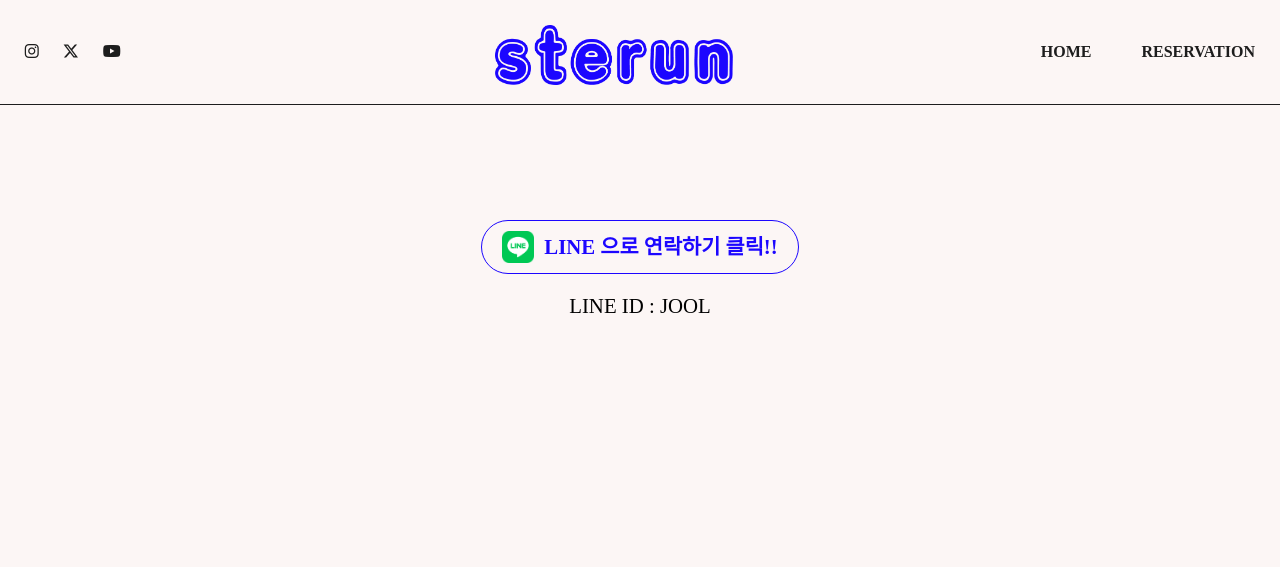
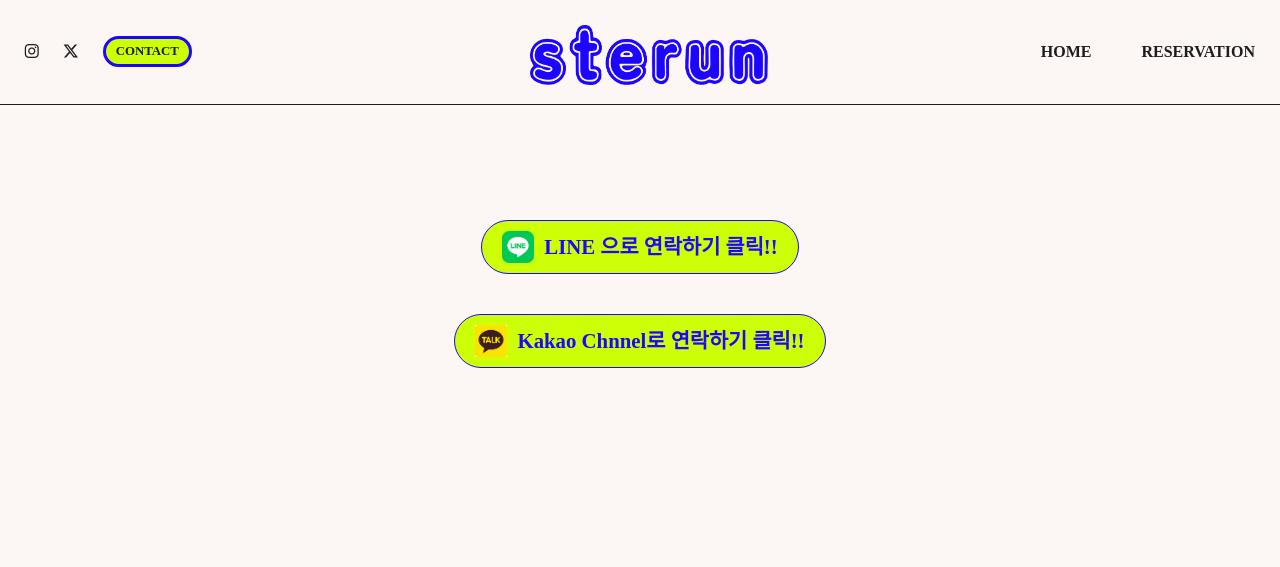
Before and after one commit to khw0512/jool-booking, a Django app: page /sterna/contact/ in a window 1280 px wide. Shown: the top 567 px of the page. Run offline with Django 4.2, Linux system fonts and the light colour scheme; some libraries are stand-ins or nearby versions; some web fonts are replaced.

Commit message:
202407051827

```diff
--- a/static/css/sterna.css
+++ b/static/css/sterna.css
@@ -574,7 +574,7 @@ img {
   font-weight: bold;
   transition: 0.2s;
   color:var(--nav-text-color);
-  background-color: var(--nav-bg-color);
+  background-color: var(--button-bg-color);
   padding: 10px 20px 10px 20px;
   border-radius: 30px;
   border: var(--background-color) solid 1px;
@@ -588,6 +588,23 @@ img {
   padding: 10px 20px 10px 20px;
   border-radius: 30px;
   cursor: pointer;
+}
+
+.contact-button-nav {
+    color:var(--text-color-black);
+    transition: 0.2s;
+    font-size: 0.8rem;
+    font-weight: bold;
+    padding: 5px 10px 5px 10px;
+    border: solid var(--nav-text-color);
+    border-radius: 20px;
+    background-color:var(--button-bg-color);
+}
+
+.contact-button-nav:hover {
+    color: var(--white-color);
+    border-radius: 20px;
+    background-color: var(--background-color);
 }
 
 .reserv-noti {
@@ -821,6 +838,10 @@ img {
         font-size:1.2rem;
     }
 
+    .contact-text {
+        font-size: 0.8rem;
+    }
+
 }
 
 /* ------------ MEDIA END -------------- */
--- a/templates/contact.html
+++ b/templates/contact.html
@@ -20,19 +20,20 @@
   <body>
     <nav class="navbar">
       <ul class="navbar-icons">
-        <li>
+        <li style="line-height:2rem;">
           <a href="https://www.instagram.com/joollab/" target="_blank">
             <i class="fab fa-instagram"></i>
           </a>
         </li>
-        <li>
+        <li style="line-height:2rem;">
           <a href="https://www.x.com/Jason9835958008" target="_blank">
             <i class="fa-brands fa-x-twitter"></i>
           </a>
         </li>
         <li>
-          <a href="https://www.youtube.com" target="_blank">
-            <i class="fab fa-youtube"></i>
+          <!--a href="https://www.youtube.com" target="_blank"> <i class="fab fa-youtube"></i> </a-->
+          <a href="{% url "reservation:contact" %}">
+            <p class="contact-button-nav">CONTACT</p>
           </a>
         </li>
       </ul>
@@ -60,7 +61,7 @@
 
       <div class="navbar-space"></div>
       <div style="min-height: 100vh" class="tocenter">
-        <div class="contact">
+        <div class="contact tocenter">
           <a href="https://lin.ee/VrtkbZK">
             <button class="contact-button">
               <img class="contact-img" src="{% static 'img/LINE_logo.png' %}" alt=""/>
@@ -68,9 +69,14 @@
               <div class="contact-text">LINE 으로 연락하기 클릭!!</div>
             </button>
           </a>
-          <p style="padding-top: 20px; font-size: 1.3rem" class="tocenter">
-            LINE ID : JOOL
-          </p>
+          <div style="height:40px;"></div>
+          <a href="http://pf.kakao.com/_hXxbYG/chat">
+            <button class="contact-button">
+              <img class="contact-img" src="{% static 'img/kakao_logo.jpg' %}" alt=""/>
+              <div style="width: 10px"></div>
+              <div class="contact-text">Kakao Chnnel로 연락하기 클릭!!</div>
+            </button>
+          </a>
         </div>
       </div>
 
```
Also changed, not shown: templates/book.html (+5 -4 lines), templates/check.html (+5 -5 lines), templates/mypage.html (+5 -4 lines), templates/sterna.html (+9 -9 lines), static/img/kakao_logo.jpg (added).
